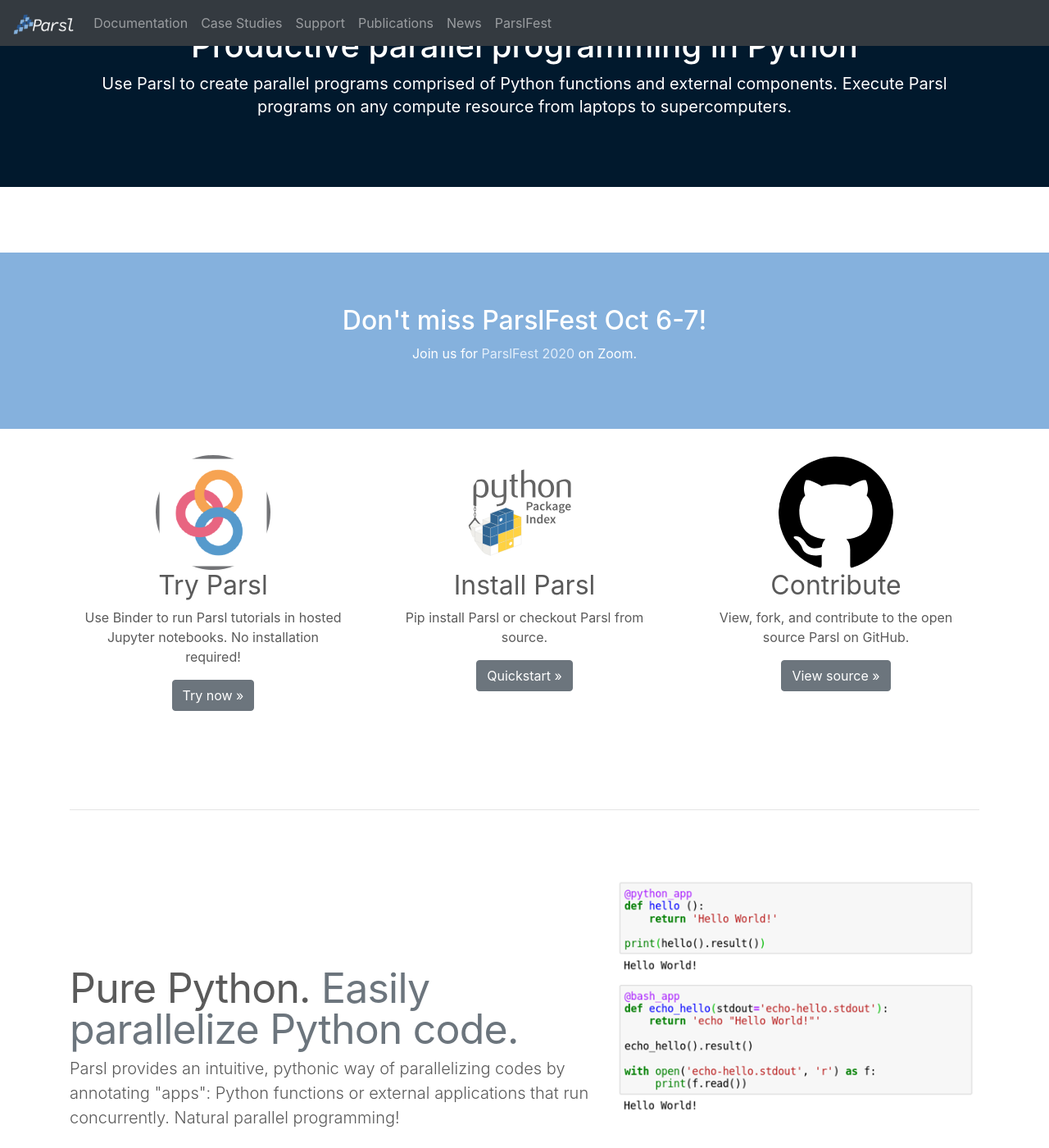
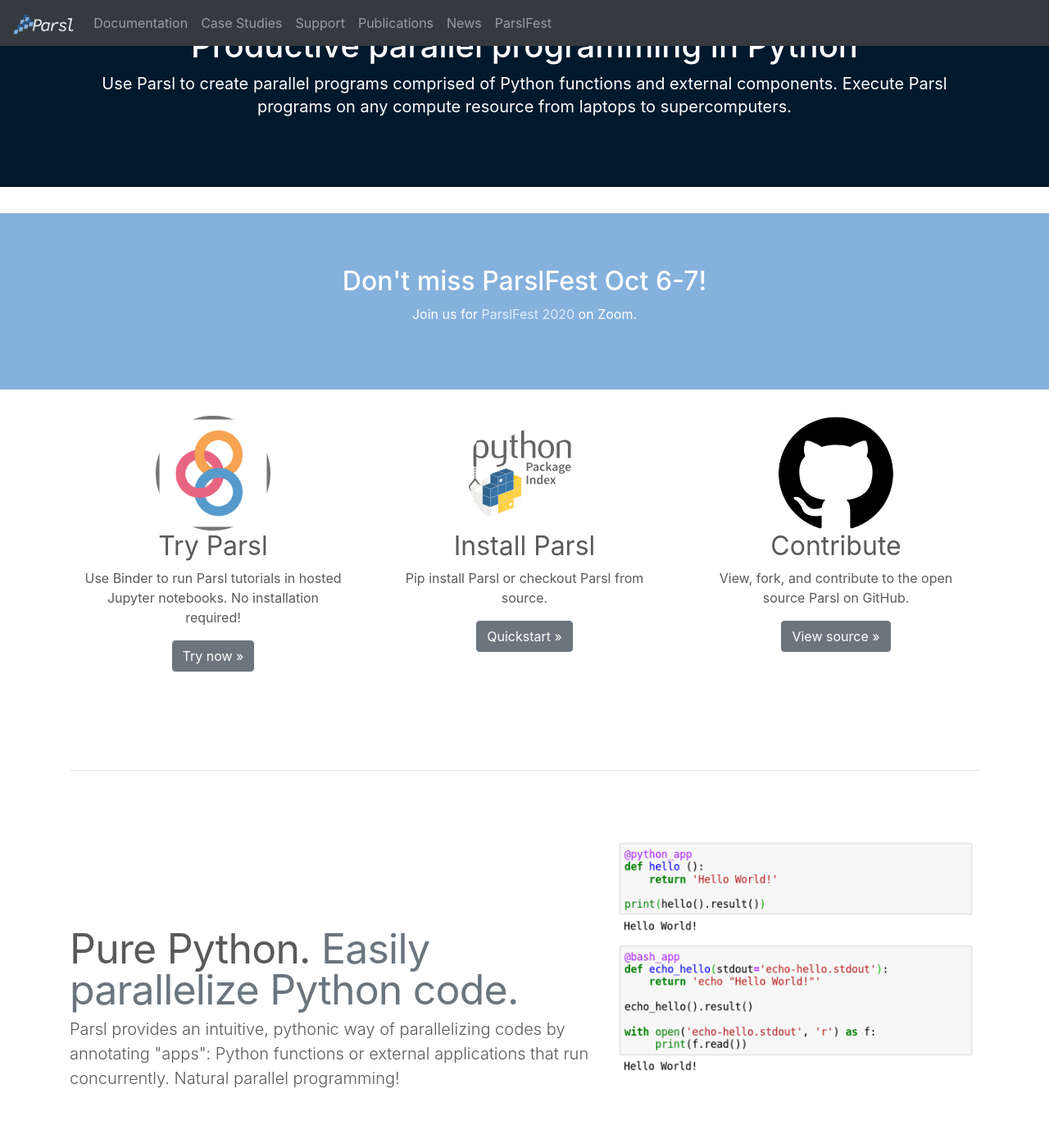
Before and after one commit to Parsl/parsl.github.io, a Jekyll site: the page built from index.html, in a window 1280 px wide and 1400 px high, scrolled down 396 px. Shown: the whole window at 82% size. Built offline with Jekyll 4.4.1, drawn with Linux system fonts in a browser that asks for light colours.

Commit message:
Update carousel.css

```diff
--- a/style/carousel.css
+++ b/style/carousel.css
@@ -41,7 +41,7 @@
 .parsl-banner {
   color: white;
   background-color: #01192D;
-  margin-bottom: 80px;
+  /*margin-bottom: 80px;*/
 }
 .parsl-banner-img {
   max-width: 70%;
```
